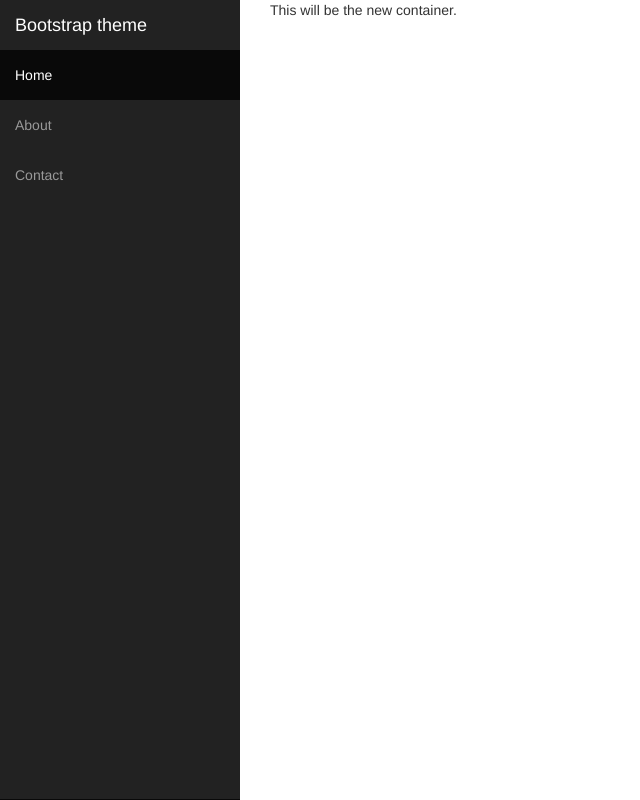
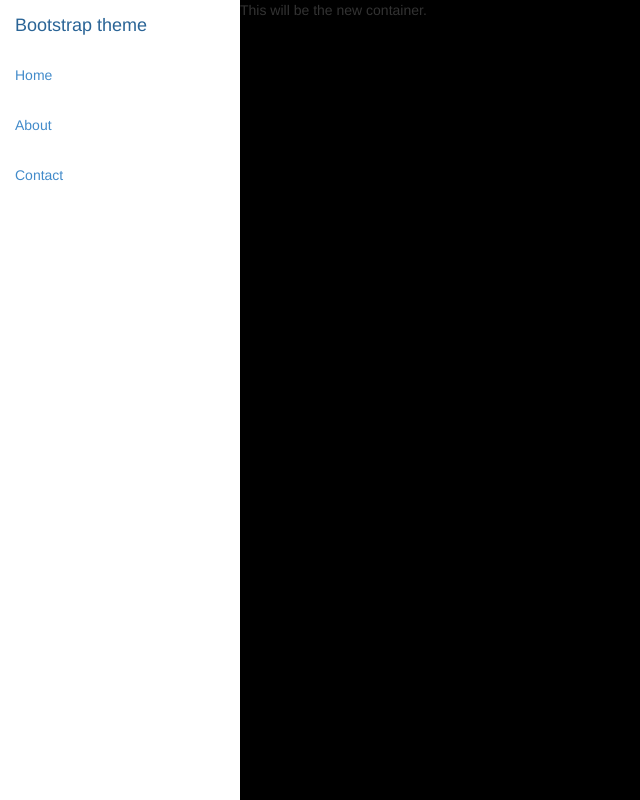
Before and after one commit to itsmekhanh/site-python, a Django app: page / in a window 1440 px wide. Shown: the whole page, without its empty margins (0-640 px from the left). Run offline with Django 3.2, Linux system fonts and the light colour scheme; some libraries are stand-ins or nearby versions.

Commit message:
updated template extension

```diff
--- a/khanhluc/static/sass/styles.scss
+++ b/khanhluc/static/sass/styles.scss
@@ -18,12 +18,15 @@
       float: none;
       li{
         float: none;
+
       }
     }
   }
 
   .content-container{
     margin-left: 240px;
+    min-height: 800px;
+    overflow-x: hidden;
   }
 }
 
--- /dev/null
+++ b/khanhluc/templates/layout.html
@@ -0,0 +1,33 @@
+<!DOCTYPE html>
+{% load static %}
+<html>
+<head>
+    <title>Khanh Luc</title>
+    <link rel="stylesheet" href="{% static "stylesheets/styles.css" %}"/>
+</head>
+<body>
+<div class="navbar navbar-fixed-top" role="navigation">
+    <div class="navbar-header">
+      <button type="button" class="navbar-toggle" data-toggle="collapse" data-target=".navbar-collapse">
+        <span class="sr-only">Toggle navigation</span>
+        <span class="icon-bar"></span>
+        <span class="icon-bar"></span>
+        <span class="icon-bar"></span>
+      </button>
+      <a class="navbar-brand" href="#">Bootstrap theme</a>
+    </div>
+    <div class="navbar-collapse collapse">
+      <ul class="nav navbar-nav">
+        <li class="active"><a href="#">Home</a></li>
+        <li><a href="#about">About</a></li>
+        <li><a href="#contact">Contact</a></li>
+      </ul>
+    </div>
+</div>
+{% block content %}
+{% endblock %}
+
+<script src="https://code.jquery.com/jquery.js"></script>
+<script src="//netdna.bootstrapcdn.com/bootstrap/3.1.0/js/bootstrap.min.js"></script>
+</body>
+</html>
--- a/khanhluc/templates/main/index.html
+++ b/khanhluc/templates/main/index.html
@@ -1,36 +1,7 @@
-<!DOCTYPE html>
-{% load static %}
-<html>
-<head>
-    <title>Khanh Luc</title>
-    <link rel="stylesheet" href="{% static "stylesheets/styles.css" %}"/>
-</head>
-<body>
-    <div class="navbar navbar-inverse navbar-fixed-top" role="navigation">
+{% extends "layout.html" %}
 
-        <div class="navbar-header">
-          <button type="button" class="navbar-toggle" data-toggle="collapse" data-target=".navbar-collapse">
-            <span class="sr-only">Toggle navigation</span>
-            <span class="icon-bar"></span>
-            <span class="icon-bar"></span>
-            <span class="icon-bar"></span>
-          </button>
-          <a class="navbar-brand" href="#">Bootstrap theme</a>
-        </div>
-        <div class="navbar-collapse collapse">
-          <ul class="nav navbar-nav">
-            <li class="active"><a href="#">Home</a></li>
-            <li><a href="#about">About</a></li>
-            <li><a href="#contact">Contact</a></li>
-          </ul>
-        </div>
+{% block content %}
+    <div class="content-container" style="background-color: black">
+        This will be the new container.
     </div>
-    <div class="content-container">
-        <div class="container">
-            This will be the new container.
-        </div>
-    </div>
-    <script src="https://code.jquery.com/jquery.js"></script>
-    <script src="//netdna.bootstrapcdn.com/bootstrap/3.1.0/js/bootstrap.min.js"></script>
-</body>
-</html>
+{% endblock %}
```
Also changed, not shown: khanhluc/static/stylesheets/styles.css.
